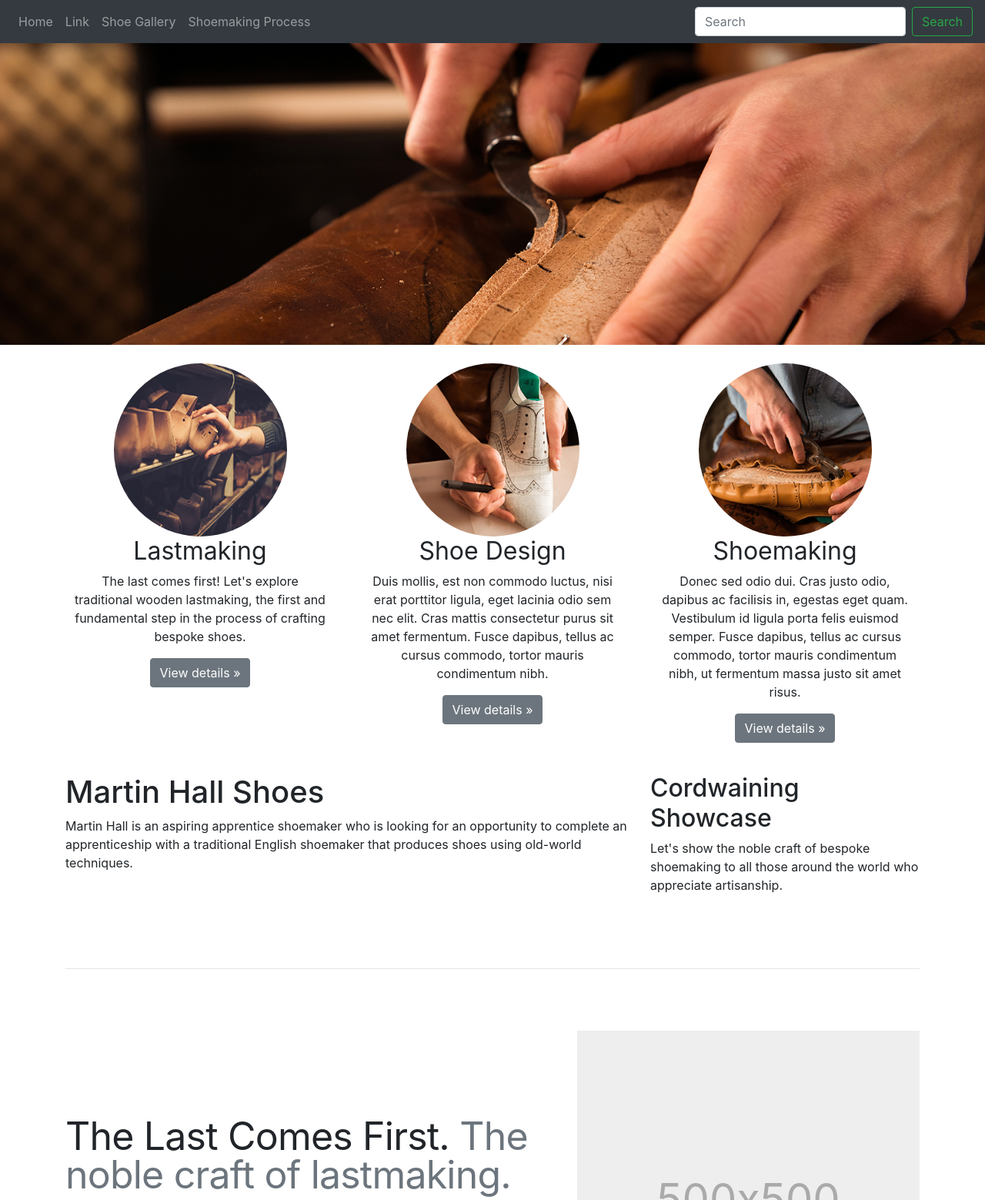
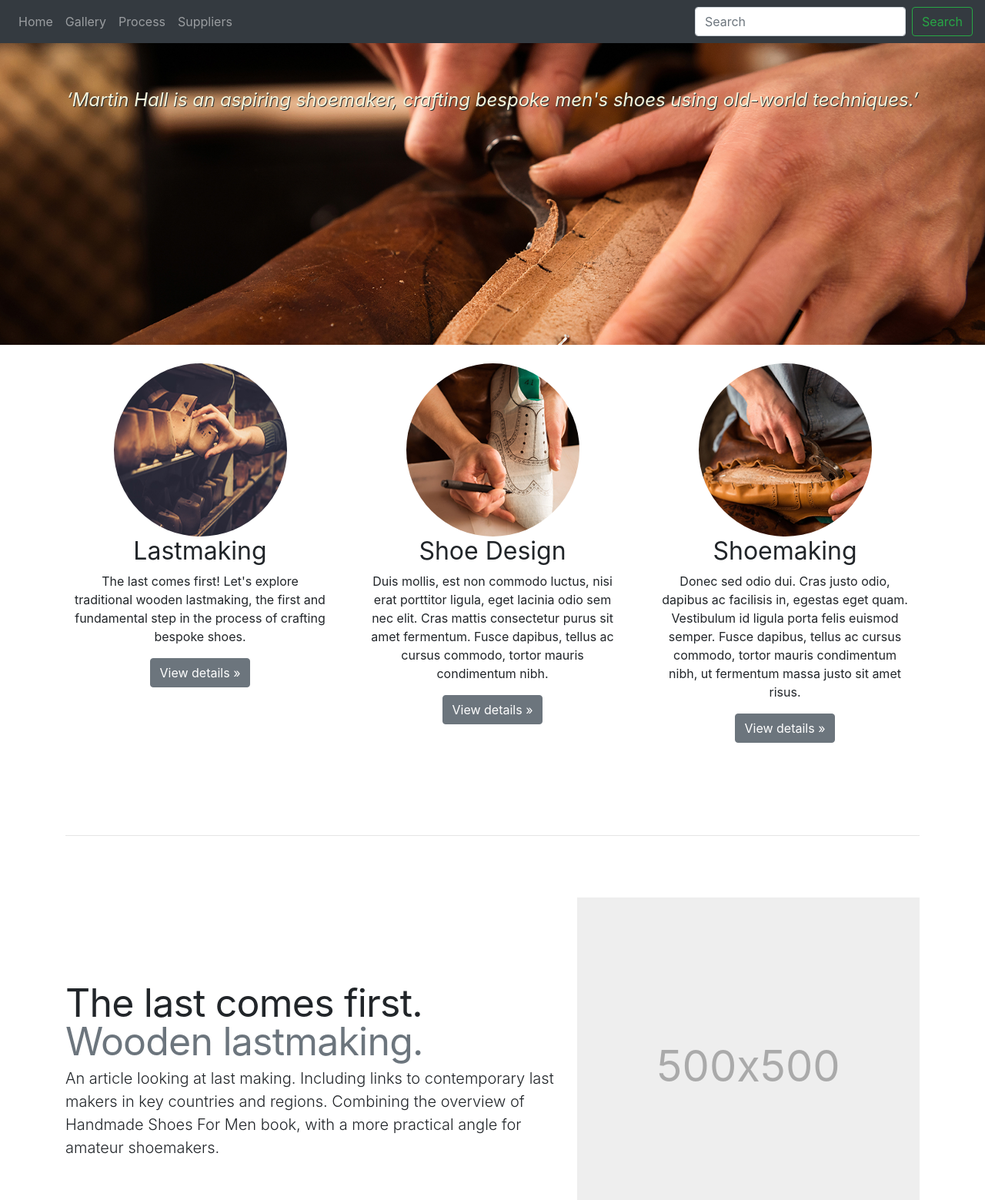
Before and after one commit to martinjhall79/martinhallshoes, a plain HTML site: page index.html in a window 1280 px wide. Shown: the top 1559 px of the page at 77% size. Drawn offline with nearby package versions, Linux system fonts and the light colour scheme.

Commit message:
Add a header tagline

```diff
--- a/css/my-styles.css
+++ b/css/my-styles.css
@@ -16,6 +16,20 @@ body {
   background-position: 50%;
   background-repeat: no-repeat;
   background-size: cover;
+}
+
+/* Nav */
+.navbar a {
+  color: beige;
+}
+
+.header-tag {
+  text-align: center;
+  color: beige;
+  font-size: 1.5em;
+  text-shadow: 1px 1px rgb(46, 48, 48);
+  font-style: italic;
+  margin: 5% 0;
 }
 
 /* Column thumbnail images */
--- a/index.html
+++ b/index.html
@@ -41,9 +41,9 @@
                 <div class="collapse navbar-collapse" id="navbarCollapse">
                     <ul class="navbar-nav mr-auto">
                         <li class="nav-item"><a class="nav-link" href="#">Home</a></li>
-                        <li class="nav-item"><a class="nav-link" href="#">Link</a></li>
-                        <li class="nav-item"><a class="nav-link" href="#">Shoe Gallery</a></li>
-                        <li class="nav-item"><a class="nav-link" href="#">Shoemaking Process</a></li>
+                        <li class="nav-item"><a class="nav-link" href="#">Gallery</a></li>
+                        <li class="nav-item"><a class="nav-link" href="#">Process</a></li>
+                        <li class="nav-item"><a class="nav-link" href="#">Suppliers</a></li>
                     </ul>
                     <form class="form-inline mt-2 mt-md-0">
                         <input class="form-control mr-sm-2" type="text" placeholder="Search" aria-label="Search">
@@ -54,7 +54,11 @@
         </header>
         <main role="main">
             <div class="website-header parallax-header">
-
+                <div class="row">
+                    <div class="col-lg-12">
+                        <p class="header-tag">&lsquo;Martin Hall is an aspiring shoemaker, crafting bespoke men's shoes using old-world techniques.&rsquo;</p>
+                    </div>
+                </div>
             </div>
             <!--<div id="myCarousel" class="carousel slide" data-ride="carousel">
                 <ol class="carousel-indicators">
@@ -131,21 +135,6 @@
 
             </div><!-- end /container marketing-->
 
-            <div class="container">
-                <!-- Three columns of text below the carousel -->
-                <div class="row">
-                    <div class="col-lg-8">
-                        <!-- Main body text -->
-                        <h1>Martin Hall Shoes</h1>
-                        <p>Martin Hall is an aspiring apprentice shoemaker who is looking for an opportunity to complete an apprenticeship with a traditional English shoemaker that produces shoes using old-world techniques.</p>
-                    </div>
-                    <div class="col-lg-4">
-                        <h2>Cordwaining Showcase</h2>
-                        <p>Let's show the noble craft of bespoke shoemaking to all those around the world who appreciate artisanship.</p>
-                    </div>
-                </div>
-            </div><!-- end /container -->
-
             <div class="container marketing">
 
                 <!-- START THE FEATURES -->
@@ -154,7 +143,7 @@
 
                 <div class="row feature">
                     <div class="col-md-7">
-                        <h2 class="feature-heading">The Last Comes First. <span class="text-muted">The noble craft of lastmaking.</span></h2>
+                        <h2 class="feature-heading">The last comes first. <span class="text-muted">Wooden lastmaking.</span></h2>
                         <p class="lead">An article looking at last making. Including links to contemporary last makers in key countries and regions. Combining the overview of Handmade Shoes For Men book, with a more practical angle for amateur shoemakers.</p>
                     </div>
                     <div class="col-md-5">
@@ -166,7 +155,7 @@
 
                 <div class="row feature">
                     <div class="col-md-7 order-md-2">
-                        <h2 class="feature-heading">A Leather Guide For Shoemaking. <span class="text-muted">A guide to leather for shoemaking for amateur shoemakers.</span></h2>
+                        <h2 class="feature-heading">Leather for shoemaking. <span class="text-muted">From boxcalf to lizard skin.</span></h2>
                         <p class="lead">Donec ullamcorper nulla non metus auctor fringilla. Vestibulum id ligula porta felis euismod semper. Praesent commodo cursus magna, vel scelerisque nisl consectetur. Fusce dapibus, tellus ac cursus commodo.</p>
                     </div>
                     <div class="col-md-5 order-md-1">
@@ -178,7 +167,7 @@
 
                 <div class="row feature">
                     <div class="col-md-7">
-                        <h2 class="feature-heading">Measuring Feet For Bespoke Shoes. <span class="text-muted">A complete step by step guide to the bespoke shoemaking process, written for amateur and hobbyist shoemakers around the world.</span></h2>
+                        <h2 class="feature-heading">Measuring feet. <span class="text-muted">The first step to a bespoke shoe.</span></h2>
                         <p class="lead">Donec ullamcorper nulla non metus auctor fringilla. Vestibulum id ligula porta felis euismod semper. Praesent commodo cursus magna, vel scelerisque nisl consectetur. Fusce dapibus, tellus ac cursus commodo.</p>
                     </div>
                     <div class="col-md-5">
```
